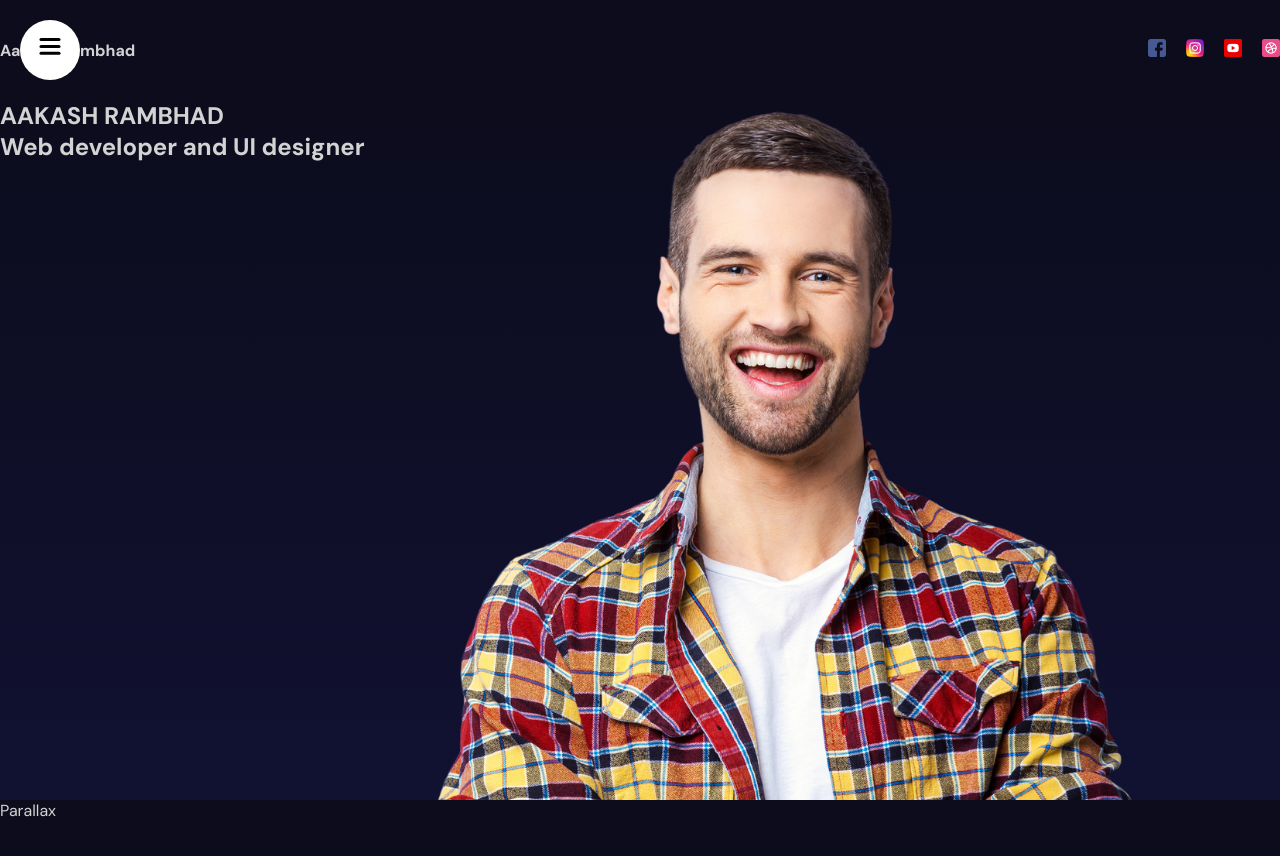
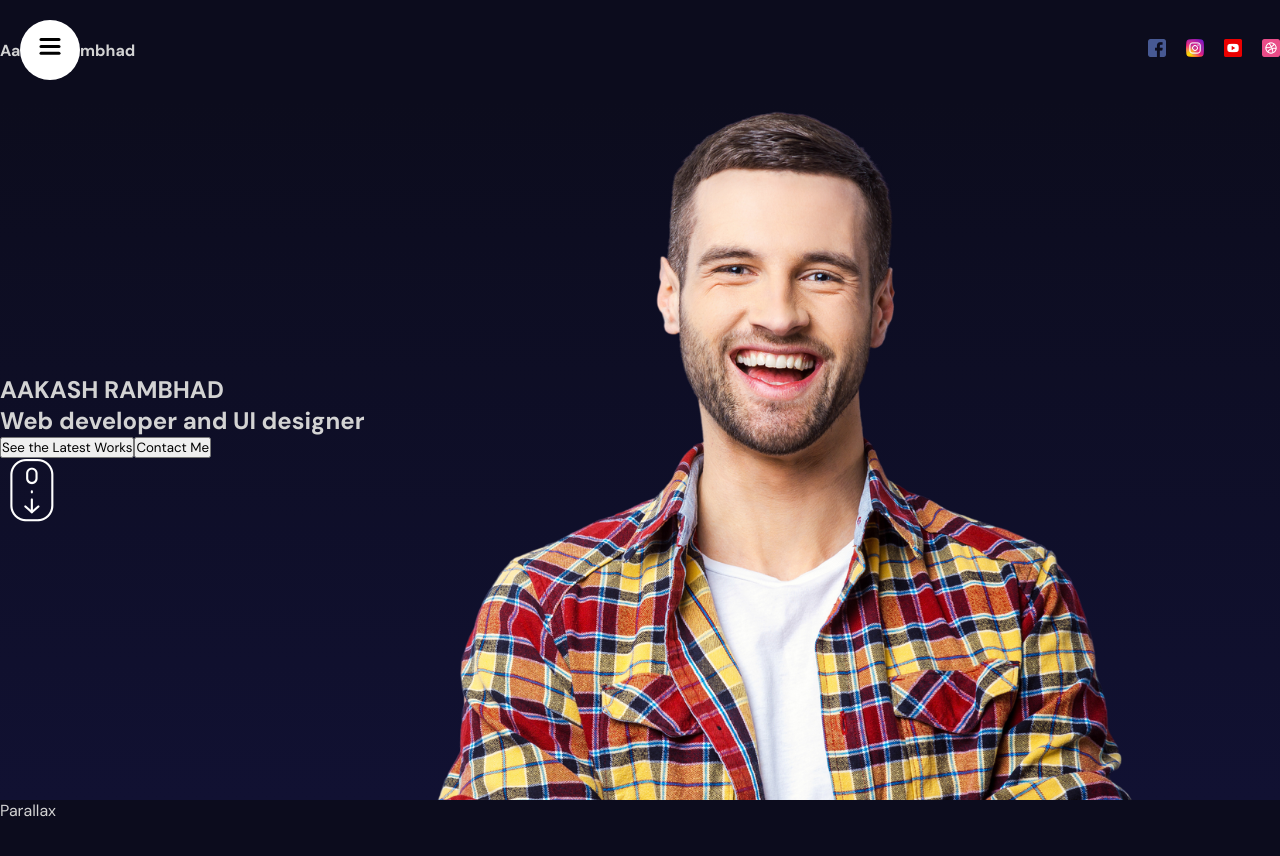
Before and after one commit to AakashRam70/3D-portfolio, a React (Vite) app: page / in a window 1280 px wide. Shown: the top 856 px of the page. Built offline with nearby package versions, Linux system fonts and the light colour scheme.

Commit message:
modifying Hero.jsx and hero.scss

```diff
--- a/src/components/hero/Hero.jsx
+++ b/src/components/hero/Hero.jsx
@@ -3,9 +3,16 @@ import "./hero.scss";
 const Hero = () => {
     return (
         <div className="hero">
-            <div className="textContainer">
-                <h2>AAKASH RAMBHAD</h2>
-                <h1>Web developer and UI designer</h1>
+            <div className="wrapper">
+                <div className="textContainer">
+                    <h2>AAKASH RAMBHAD</h2>
+                    <h1>Web developer and UI designer</h1>
+                    <div className="buttons">
+                        <button>See the Latest Works</button>
+                        <button>Contact Me</button>
+                    </div>
+                    <img src="/scroll.png" alt="" />
+                </div>
             </div>
             <div className="imageContainer">
                 <img src="/hero.png" alt="" />
--- a/src/components/hero/hero.scss
+++ b/src/components/hero/hero.scss
@@ -3,6 +3,12 @@
     background: linear-gradient(180deg, #0c0c1d, #111132);
     overflow: hidden;
     position: relative;
+
+    .wrapper {
+        max-width: 1366px;
+        height: 100%;
+        margin: auto;
+    }
 
     .imageContainer {
         height: 100%;
```
